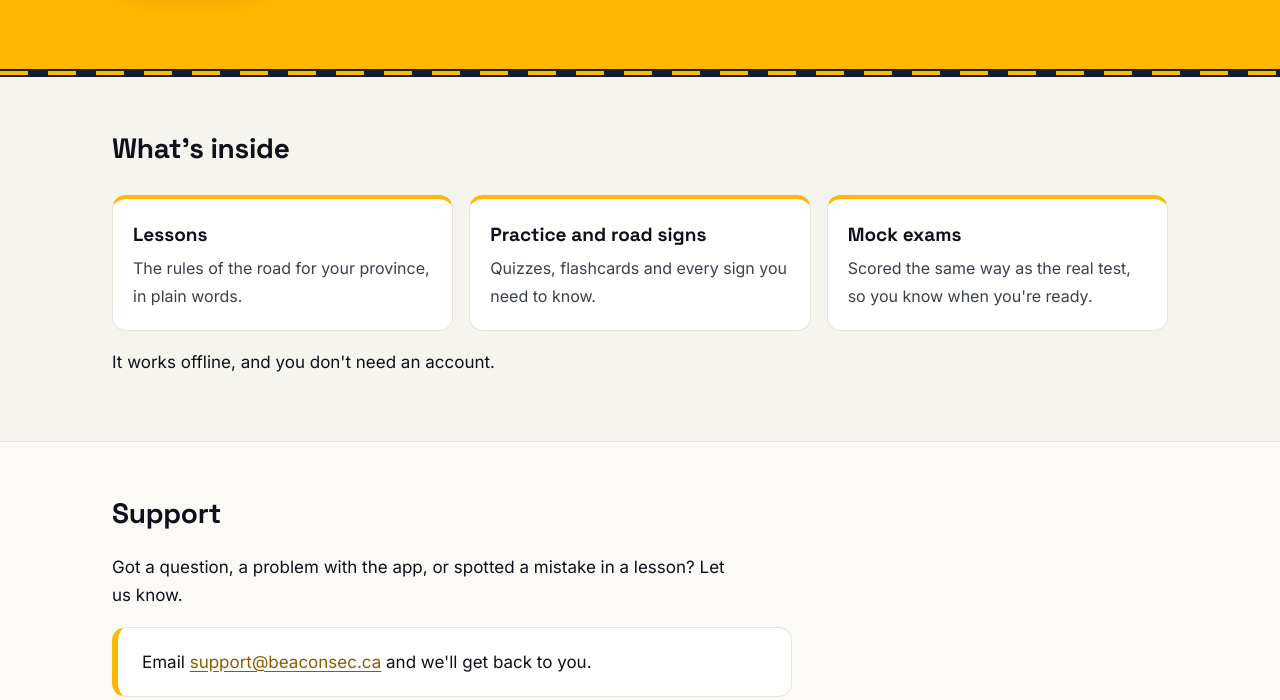
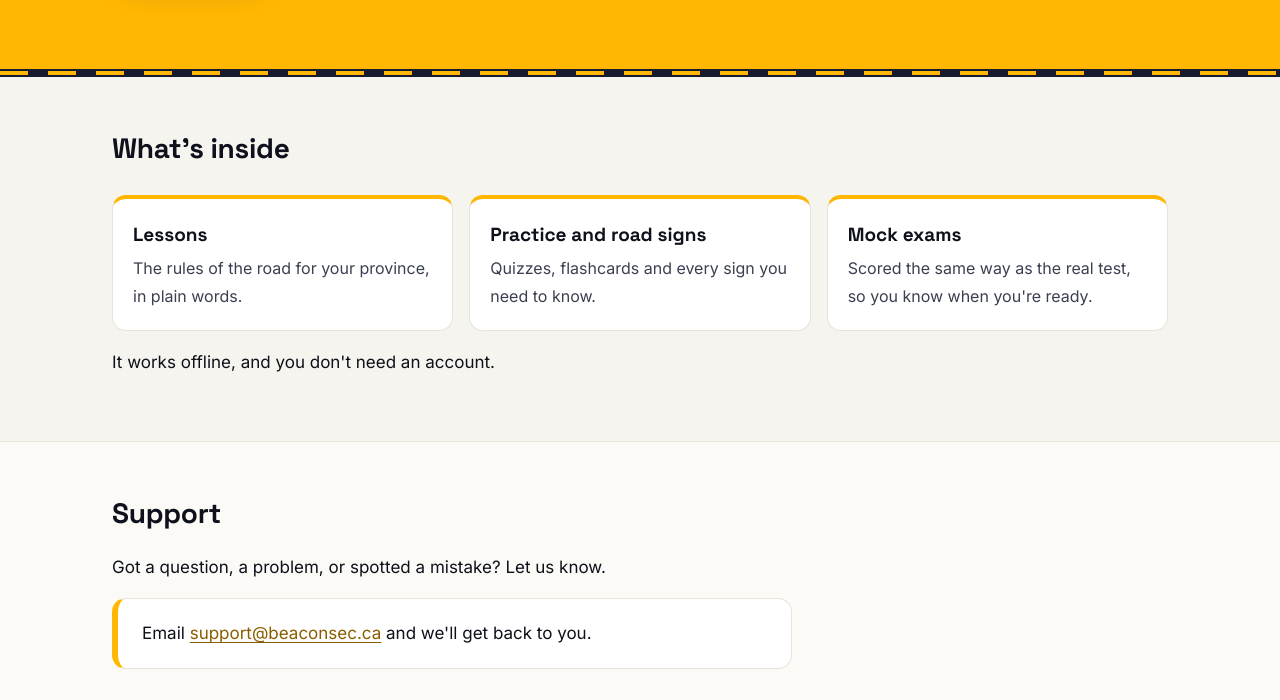
Before and after one commit to fikokwu/roadready-site, a plain HTML site: page index.html in a window 1280 px wide. Shown: the part 341-1041 px from the top of the page. Drawn offline with Linux system fonts and the light colour scheme.

Commit message:
Sharp icon; support line on one line
Co-Authored-By: Claude Opus 5.5 <noreply@anthropic.com>

```diff
--- a/index.html
+++ b/index.html
@@ -58,7 +58,7 @@
 <section class="section alt" id="support">
   <div class="wrap">
     <h2>Support</h2>
-    <p>Got a question, a problem with the app, or spotted a mistake in a lesson? Let us know.</p>
+    <p>Got a question, a problem, or spotted a mistake? Let us know.</p>
     <div class="callout">
       <p>Email <a href="mailto:support@beaconsec.ca">support@beaconsec.ca</a> and we'll get back to you.</p>
     </div>
--- a/style.css
+++ b/style.css
@@ -100,7 +100,7 @@ img { display: block; }
 /* Sections on the home page */
 .section { padding: 48px 0; }
 .section h2 { font-size: 28px; margin: 0 0 8px; }
-.section > .wrap > p { max-width: 40em; }
+.section > .wrap > p { max-width: 52em; }
 .features { display: grid; gap: 16px; margin: 24px 0 0; padding: 0; list-style: none; }
 @media (min-width: 720px) { .features { grid-template-columns: repeat(3, 1fr); } }
 .features li {
```
Also changed, not shown: icon.png.
